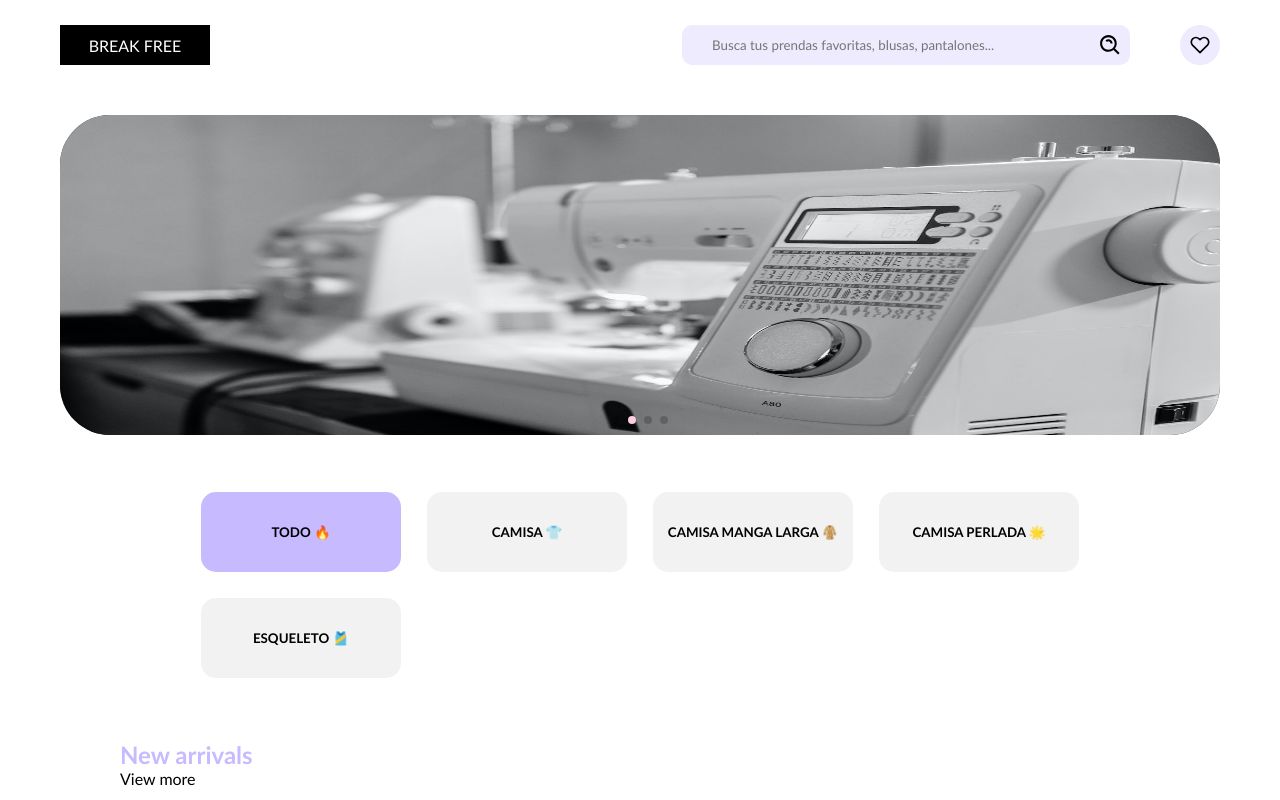
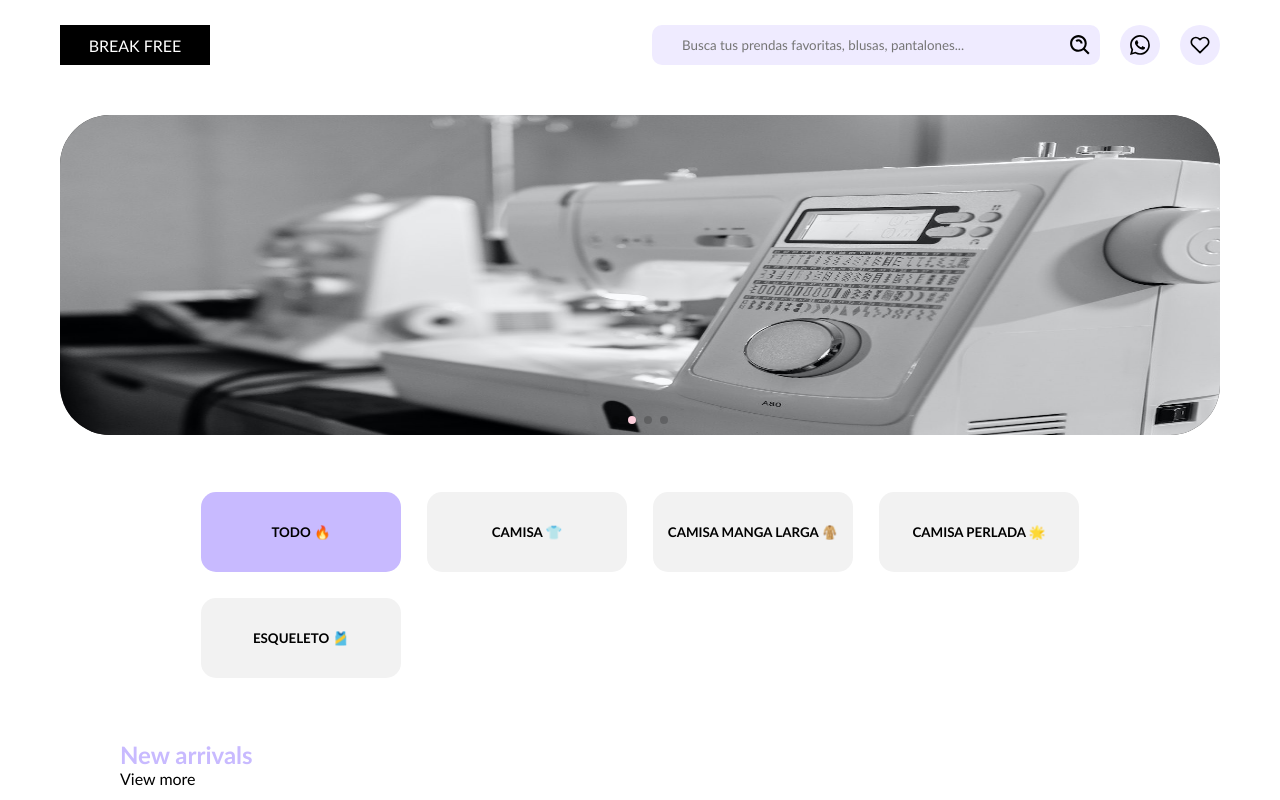
Before and after one commit to Maiky33/breakfree-app, a React (Create React App) app: page / in a window 1280 px wide. Shown: the top 800 px of the page. Built offline with nearby package versions, Linux system fonts and the light colour scheme.

Commit message:
whatsapp button enable

```diff
--- a/src/components/Navbar.module.css
+++ b/src/components/Navbar.module.css
@@ -28,7 +28,7 @@
 .right_container{
   display: flex;
   justify-content: space-around;
-  gap: 50px;
+  gap: 20px;
   height: 40px;
 }
 
@@ -135,7 +135,7 @@
   }
 
   .right_container{
-    gap: 20px;
+    gap: 15px;
   }
 }
 
--- a/src/components/Navbar.tsx
+++ b/src/components/Navbar.tsx
@@ -1,6 +1,7 @@
 import { useState } from "react";
 import { FiHeart } from "react-icons/fi";
 import { BiSearchAlt } from "react-icons/bi";
+import { BsWhatsapp } from 'react-icons/bs'
 import styles from "../components/Navbar.module.css";
 import Favoritos from "./Favoritos";
 
@@ -80,6 +81,14 @@ const Navbar = () => {
             </button>
           </div>
 
+          <div className={styles.like_button}>
+            <a href="https://wa.link/31c5fa" target="_blank" rel="noreferrer">
+              <button className={styles.like_button} >
+                <BsWhatsapp/>
+              </button>
+            </a>
+          </div>
+
           <button
             className={styles.like_button}
             onClick={openModal}
```
